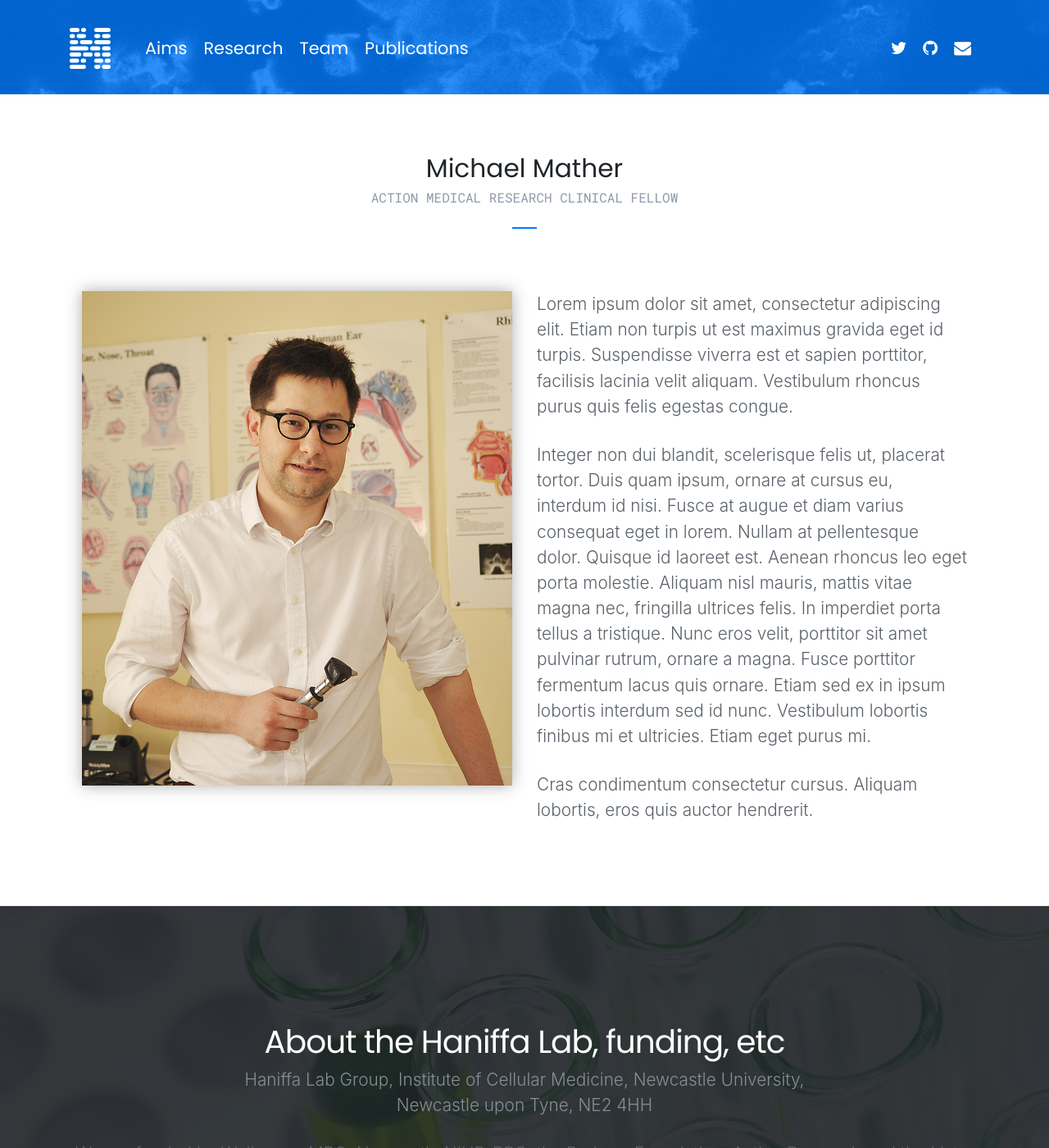
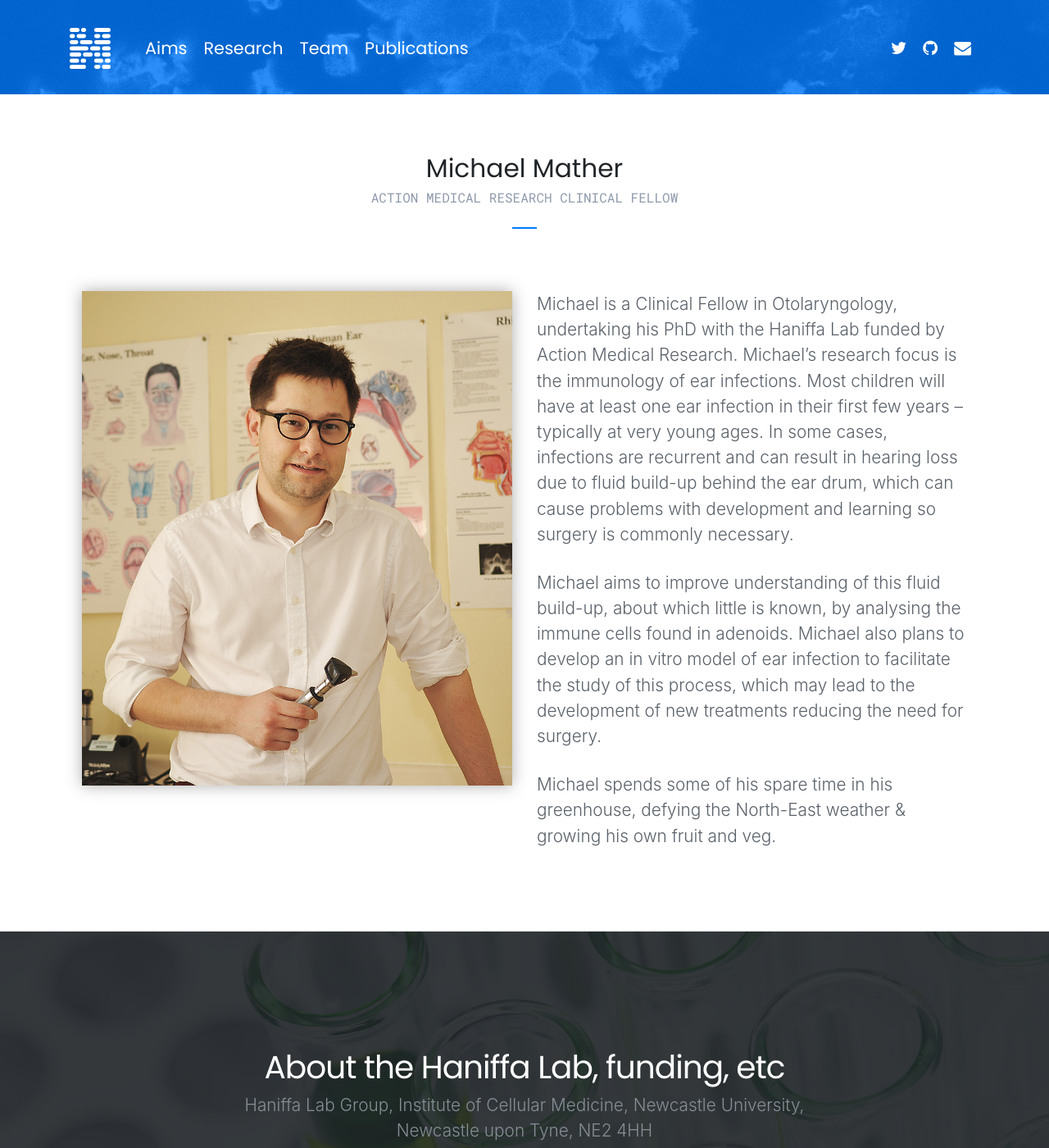
Before and after one commit to haniffalab/haniffalab.github.io, a Jekyll site: the page built from _team/michael-mather.markdown, in a window 1280 px wide and 1400 px high. Shown: the whole window at 82% size. Built offline with Jekyll 4.4.1, drawn with Linux system fonts in a browser that asks for light colours; nearby versions of some CDN libraries.

Commit message:
design updates

```diff
--- a/_team/elizabeth-poyner.markdown
+++ b/_team/elizabeth-poyner.markdown
@@ -5,8 +5,6 @@ position: "Wellcome 4ward North Clinical Research Training Fellow"
 thumbnail: "staff-profile.png"
 image: "staff-profile.png"
 ---
-Lorem ipsum dolor sit amet, consectetur adipiscing elit. Etiam non turpis ut est maximus gravida eget id turpis. Suspendisse viverra est et sapien porttitor, facilisis lacinia velit aliquam. Vestibulum rhoncus purus quis felis egestas congue.
+Dr. Elizabeth Poyner is a Wellcome 4ward North Clinical Research Training Fellow and dermatology trainee, who leads the studies on cutaneous T cell lymphoma and inflammatory skin disease (atopic eczema and psoriasis).
 
-Integer non dui blandit, scelerisque felis ut, placerat tortor. Duis quam ipsum, ornare at cursus eu, interdum id nisi. Fusce at augue et diam varius consequat eget in lorem. Nullam at pellentesque dolor. Quisque id laoreet est. Aenean rhoncus leo eget porta molestie. Aliquam nisl mauris, mattis vitae magna nec, fringilla ultrices felis. In imperdiet porta tellus a tristique. Nunc eros velit, porttitor sit amet pulvinar rutrum, ornare a magna. Fusce porttitor fermentum lacus quis ornare. Etiam sed ex in ipsum lobortis interdum sed id nunc. Vestibulum lobortis finibus mi et ultricies. Etiam eget purus mi.
-
-Cras condimentum consectetur cursus. Aliquam lobortis, eros quis auctor hendrerit.
+Beth received her medical degree from Newcastle University and has performed her junior doctor and dermatology specialty training in the North East of England.
--- a/_team/michael-mather.markdown
+++ b/_team/michael-mather.markdown
@@ -5,8 +5,8 @@ position: "Action Medical Research Clinical Fellow"
 thumbnail: "michael-mather.jpg"
 image: "michael-mather-full.jpg"
 ---
-Lorem ipsum dolor sit amet, consectetur adipiscing elit. Etiam non turpis ut est maximus gravida eget id turpis. Suspendisse viverra est et sapien porttitor, facilisis lacinia velit aliquam. Vestibulum rhoncus purus quis felis egestas congue.
+Michael is a Clinical Fellow in Otolaryngology, undertaking his PhD with the Haniffa Lab funded by Action Medical Research. Michael’s research focus is the immunology of ear infections. Most children will have at least one ear infection in their first few years – typically at very young ages. In some cases, infections are recurrent and can result in hearing loss due to fluid build-up behind the ear drum, which can cause problems with development and learning so surgery is commonly necessary.
 
-Integer non dui blandit, scelerisque felis ut, placerat tortor. Duis quam ipsum, ornare at cursus eu, interdum id nisi. Fusce at augue et diam varius consequat eget in lorem. Nullam at pellentesque dolor. Quisque id laoreet est. Aenean rhoncus leo eget porta molestie. Aliquam nisl mauris, mattis vitae magna nec, fringilla ultrices felis. In imperdiet porta tellus a tristique. Nunc eros velit, porttitor sit amet pulvinar rutrum, ornare a magna. Fusce porttitor fermentum lacus quis ornare. Etiam sed ex in ipsum lobortis interdum sed id nunc. Vestibulum lobortis finibus mi et ultricies. Etiam eget purus mi.
+Michael aims to improve understanding of this fluid build-up, about which little is known, by analysing the immune cells found in adenoids. Michael also plans to develop an in vitro model of ear infection to facilitate the study of this process, which may lead to the development of new treatments reducing the need for surgery.
 
-Cras condimentum consectetur cursus. Aliquam lobortis, eros quis auctor hendrerit.
+Michael spends some of his spare time in his greenhouse, defying the North-East weather & growing his own fruit and veg.
```
